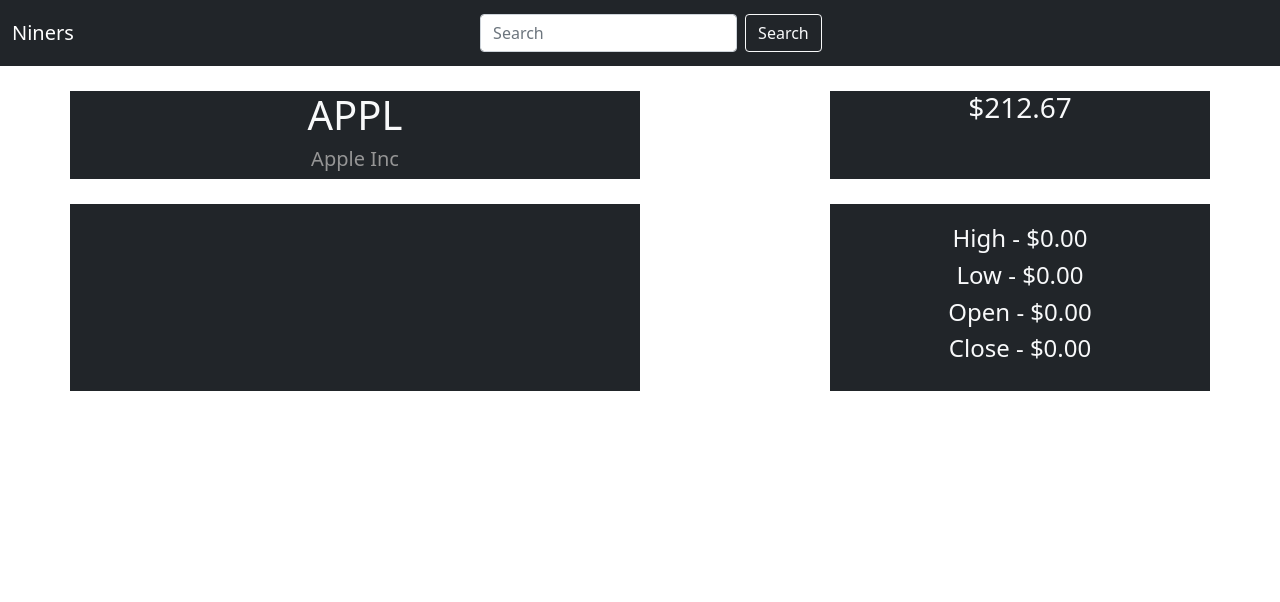
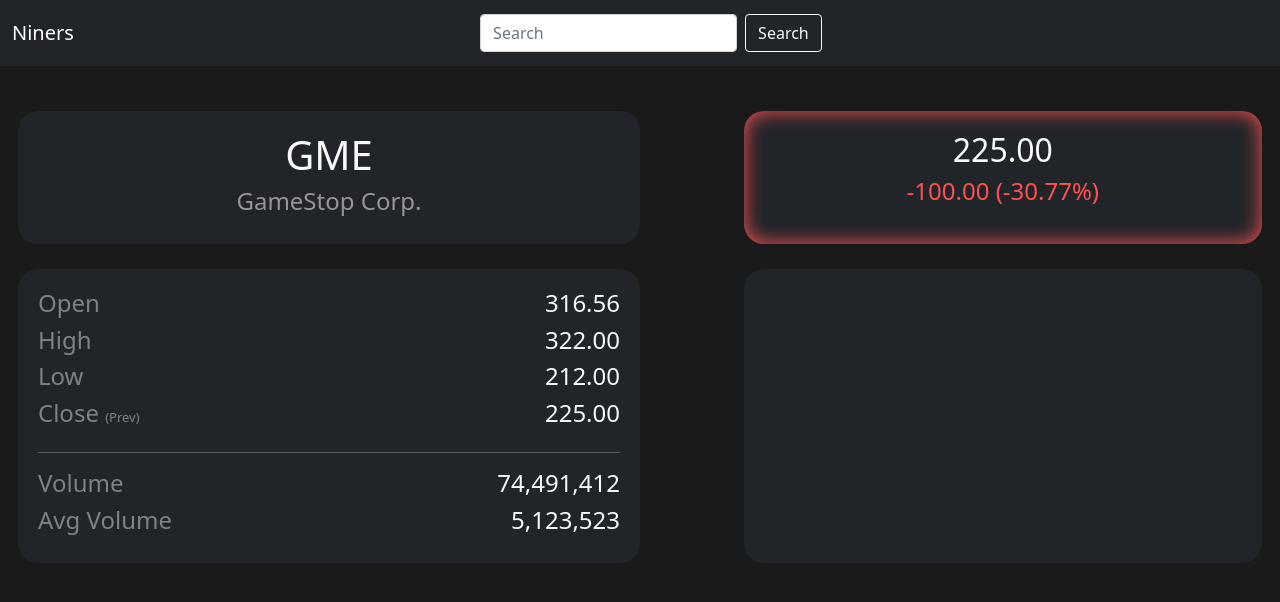
Before and after one commit to BoringStocks/BoringStocks, a Flask app: page / in a window 1280 px wide. Shown: the top 602 px of the page. Run offline with Flask 2, Linux system fonts and the light colour scheme.

Commit message:
Re-designed UI

```diff
--- a/niners/static/css/style.css
+++ b/niners/static/css/style.css
@@ -0,0 +1,25 @@
+.mainPadding {
+    padding: 20px 30px;
+}
+
+.headContPadding {
+    padding: 20px !important;
+}
+
+.colStyles {
+    border-radius: 20px !important;
+    padding: 20px !important;
+}
+
+main, body, html {
+    background-color: rgb(26, 26, 26) !important;
+}
+
+.transparent {
+    background-color: transparent !important;
+}
+
+.x-info-row {
+    display: flex;
+    justify-content: space-between;
+}
--- a/niners/templates/base.html
+++ b/niners/templates/base.html
@@ -17,6 +17,7 @@
       integrity="sha384-ygbV9kiqUc6oa4msXn9868pTtWMgiQaeYH7/t7LECLbyPA2x65Kgf80OJFdroafW"
       crossorigin="anonymous"
     ></script>
+    <link rel="stylesheet" href="{{ url_for('static', filename = 'static/css/style.css') }}">
   </head>
 
   <body>
@@ -35,7 +36,7 @@
           </form>
           <a class="navbar-brand" href="#">
             <img
-              src="{{ url_for('static', filename = '/static/img/github.svg') }}"
+              src="{{ url_for('static', filename = 'static/img/github.svg') }}"
               alt=""
               width="40"
               height="40"
--- a/niners/templates/home.html
+++ b/niners/templates/home.html
@@ -12,25 +12,47 @@
         </div>
     </div>
 
-    <div class="container">
+    <div class="container-fluid transparent mainPadding">
         <div class="row text-light text-center">
-            <div class="col-sm-6 bg-dark">
-                <h1 class="">APPL</h1>
-                <h5 class="" style="color: rgb(149, 149, 149);">Apple Inc</h5>
+            <div class="col-sm-6 bg-dark colStyles headContPadding">
+                <h1 class="">GME</h1>
+                <h4 class="" style="color: rgb(149, 149, 149);">GameStop Corp.</h4>
             </div>
-            <div class="col-sm-4 bg-dark" style="margin-left: auto;">
-                <h3 class="">$212.67</h3>
+            <div class="col-sm-5 bg-dark colStyles headContPadding" style="margin-left: auto; box-shadow: inset 0 0 20px rgb(255, 81, 81);">
+                <h2 class="">225.00</h2>
+                <h4 class="" style="color: rgb(255, 81, 81);">-100.00 (-30.77%)</h4>
             </div>
         </div>
         <div class="row text-light text-center" style="margin-top: 25px;">
-            <div class="col-sm-6 bg-dark" style="padding: 20px;">
+            <div class="col-sm-6 bg-dark colStyles x-info-col" style="padding: 20px;">
+                <div class="x-info-row">
+                    <h4 style="color: rgba(255, 255, 255, 0.425);">Open</h4>
+                    <h4>316.56</h4>
+                </div>
+                <div class="x-info-row">
+                    <h4 style="color: rgba(255, 255, 255, 0.425);">High</h4>
+                    <h4>322.00</h4>
+                </div>
+                <div class="x-info-row">
+                    <h4 style="color: rgba(255, 255, 255, 0.425);">Low</h4>
+                    <h4>212.00</h4>
+                </div>
+                <div class="x-info-row">
+                    <h4 style="color: rgba(255, 255, 255, 0.425);">Close <span style="font-size: 13px;">(Prev)</span></h4>
+                    <h4>225.00</h4>
+                </div>
+                <hr>
+                <div class="x-info-row">
+                    <h4 style="color: rgba(255, 255, 255, 0.425);">Volume</h4>
+                    <h4>74,491,412</h4>
+                </div>
+                <div class="x-info-row">
+                    <h4 style="color: rgba(255, 255, 255, 0.425);">Avg Volume</h4>
+                    <h4>5,123,523</h4>
+                </div>
+            </div>
+            <div class="col-sm-5 bg-dark colStyles" style="padding: 20px; margin-left: auto;">
 
-            </div>
-            <div class="col-sm-4 bg-dark" style="margin-left: auto; padding: 20px;">
-                <h4 class="">High - $0.00</h4>
-                <h4 class="">Low - $0.00</h4>
-                <h4 class="">Open - $0.00</h4>
-                <h4 class="">Close - $0.00</h4>
             </div>
         </div>
     </div>
```
